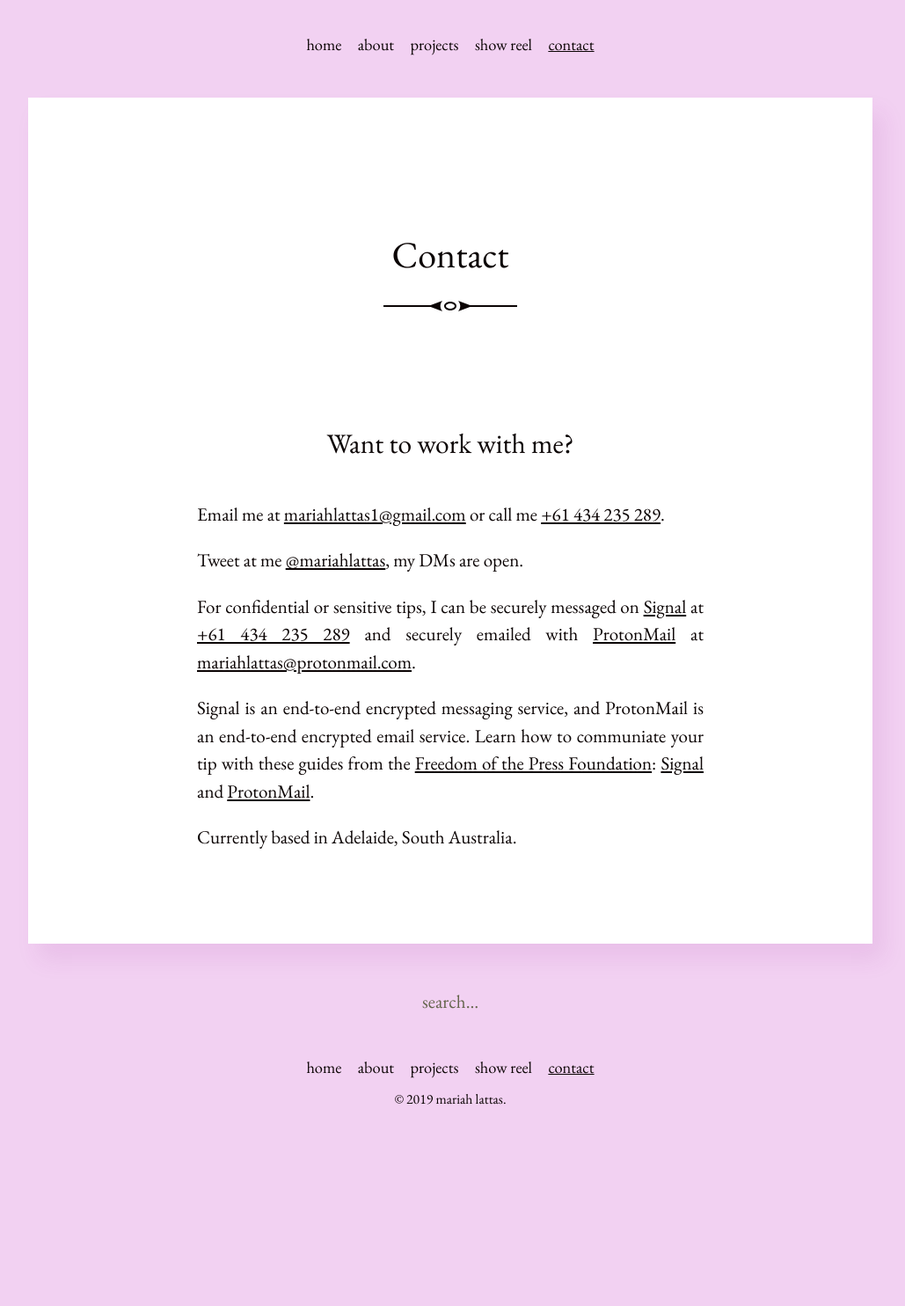
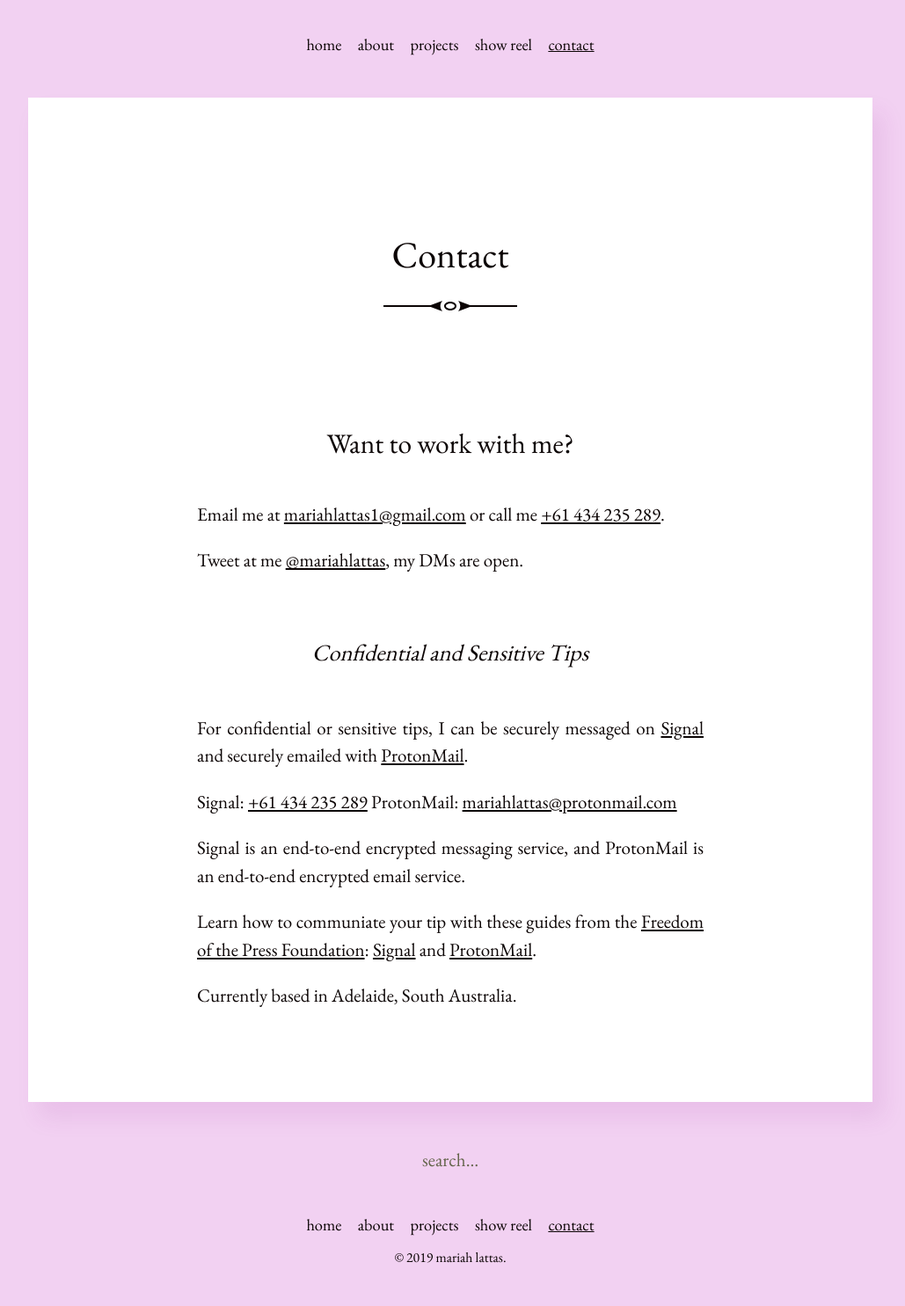
Before and after one commit to mariahlattas/website, a Jekyll site: the page built from contact.md, in a window 1280 px wide. Shown: the whole page at 88% size, without its empty margins (128-1157 px from the left). Built offline with Jekyll 4.4.1, drawn with Linux system fonts in a browser that asks for light colours; before the commit the page ends 1305 px from its top, so only the background shows below that.

Commit message:
Update contact.md

```diff
--- a/contact.md
+++ b/contact.md
@@ -9,8 +9,15 @@
 
 Tweet at me [@mariahlattas](https://twitter.com/mariahlattas), my DMs are open.
 
-For confidential or sensitive tips, I can be securely messaged on [Signal](https://signal.org) at [+61 434 235 289](sgnl://text:+61434235289) and securely emailed with [ProtonMail](https://protonmail.com) at [mariahlattas@protonmail.com](mailto:mariahlattas@protonmail.com).
+#### Confidential and Sensitive Tips
 
-Signal is an end-to-end encrypted messaging service, and ProtonMail is an end-to-end encrypted email service. Learn how to communiate your tip with these guides from the [Freedom of the Press Foundation](https://freedom.press/donate): [Signal](https://freedom.press/news/signal-beginners/) and [ProtonMail](https://freedom.press/training/protonmail-pro/).
+For confidential or sensitive tips, I can be securely messaged on [Signal](https://signal.org) and securely emailed with [ProtonMail](https://protonmail.com).
+
+Signal: [+61 434 235 289](sgnl://text:+61434235289)
+ProtonMail: [mariahlattas@protonmail.com](mailto:mariahlattas@protonmail.com)
+
+Signal is an end-to-end encrypted messaging service, and ProtonMail is an end-to-end encrypted email service.
+
+Learn how to communiate your tip with these guides from the [Freedom of the Press Foundation](https://freedom.press/donate): [Signal](https://freedom.press/news/signal-beginners/) and [ProtonMail](https://freedom.press/training/protonmail-pro/).
 
 Currently based in Adelaide, South Australia.
```
